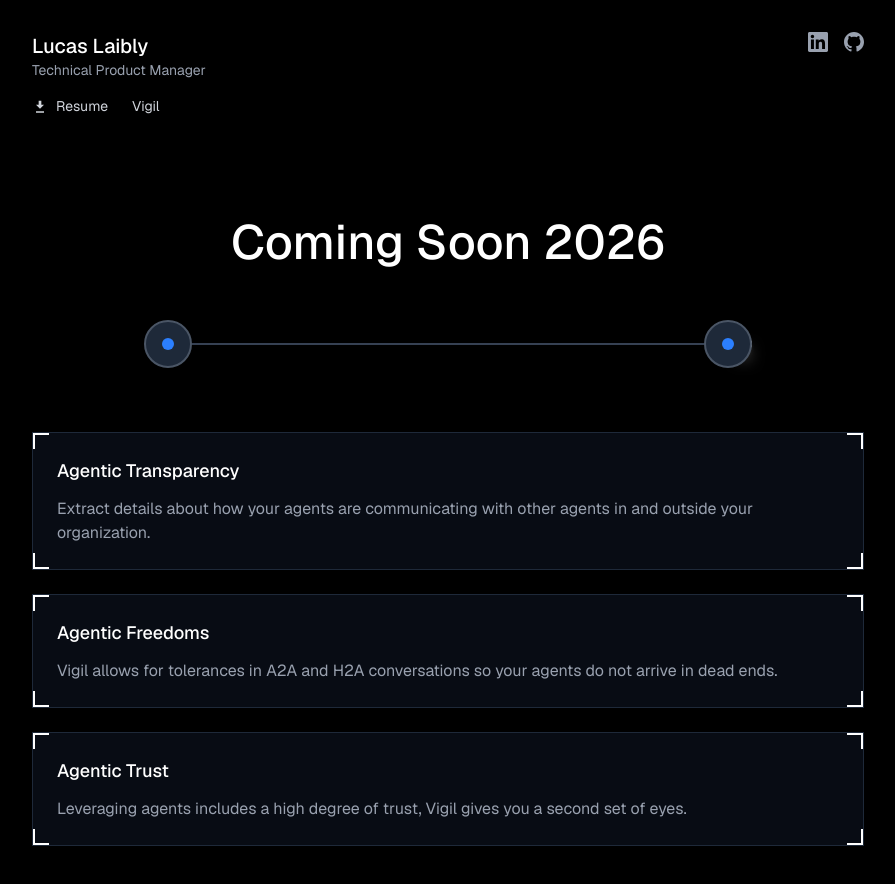
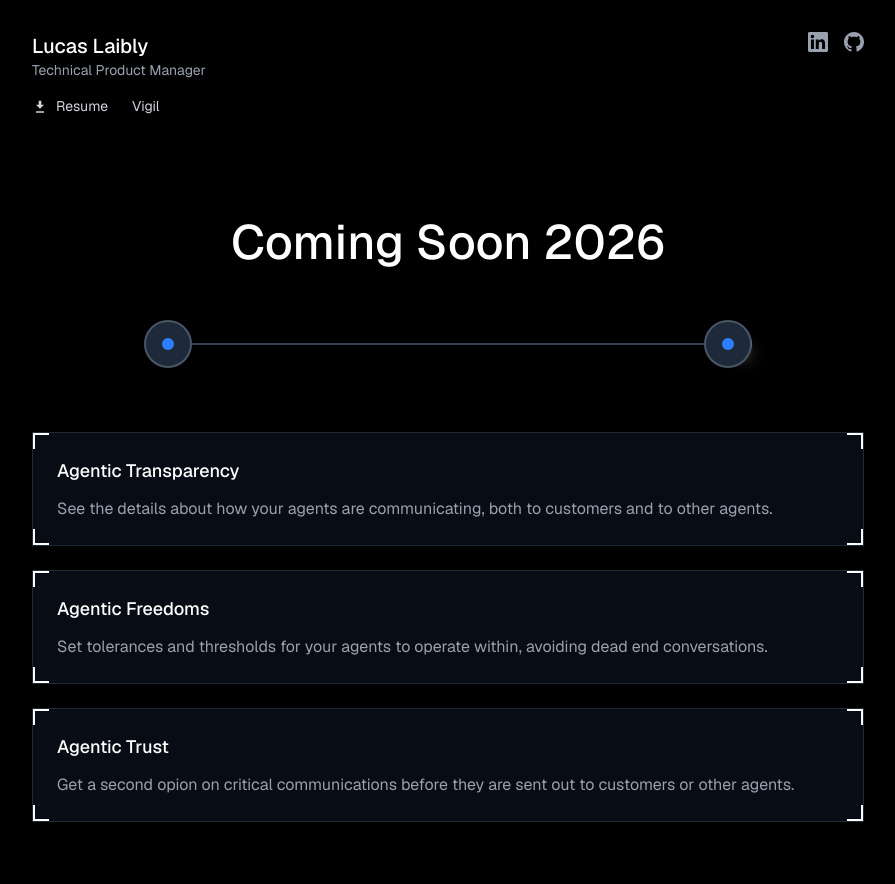
Before and after one commit to LucasLaibly/lucaslaibly.com, a Next.js app: page /vigil in a window 1280 px wide. Shown: the top 884 px of the page, without its empty margins (192-1087 px from the left). Built offline with nearby package versions, Linux system fonts and the light colour scheme.

Commit message:
update description of value

```diff
--- a/app/vigil/page.tsx
+++ b/app/vigil/page.tsx
@@ -135,8 +135,7 @@ export default function Vigil() {
               <div className="space-y-3">
                 <h4 className="text-white font-medium text-lg">Agentic Transparency </h4>
                 <p className="text-gray-400">
-                  Extract details about how your agents are communicating with other agents in and outside your
-                  organization.
+                  See the details about how your agents are communicating, both to customers and to other agents.
                 </p>
               </div>
             </div>
@@ -151,7 +150,7 @@ export default function Vigil() {
               <div className="space-y-3">
                 <h4 className="text-white font-medium text-lg">Agentic Freedoms </h4>
                 <p className="text-gray-400">
-                  Vigil allows for tolerances in A2A and H2A conversations so your agents do not arrive in dead ends.
+                  Set tolerances and thresholds for your agents to operate within, avoiding dead end conversations.
                 </p>
               </div>
             </div>
@@ -166,7 +165,7 @@ export default function Vigil() {
               <div className="space-y-3">
                 <h4 className="text-white font-medium text-lg">Agentic Trust </h4>
                 <p className="text-gray-400">
-                  Leveraging agents includes a high degree of trust, Vigil gives you a second set of eyes.
+                  Get a second opion on critical communications before they are sent out to customers or other agents.
                 </p>
               </div>
             </div>
```
